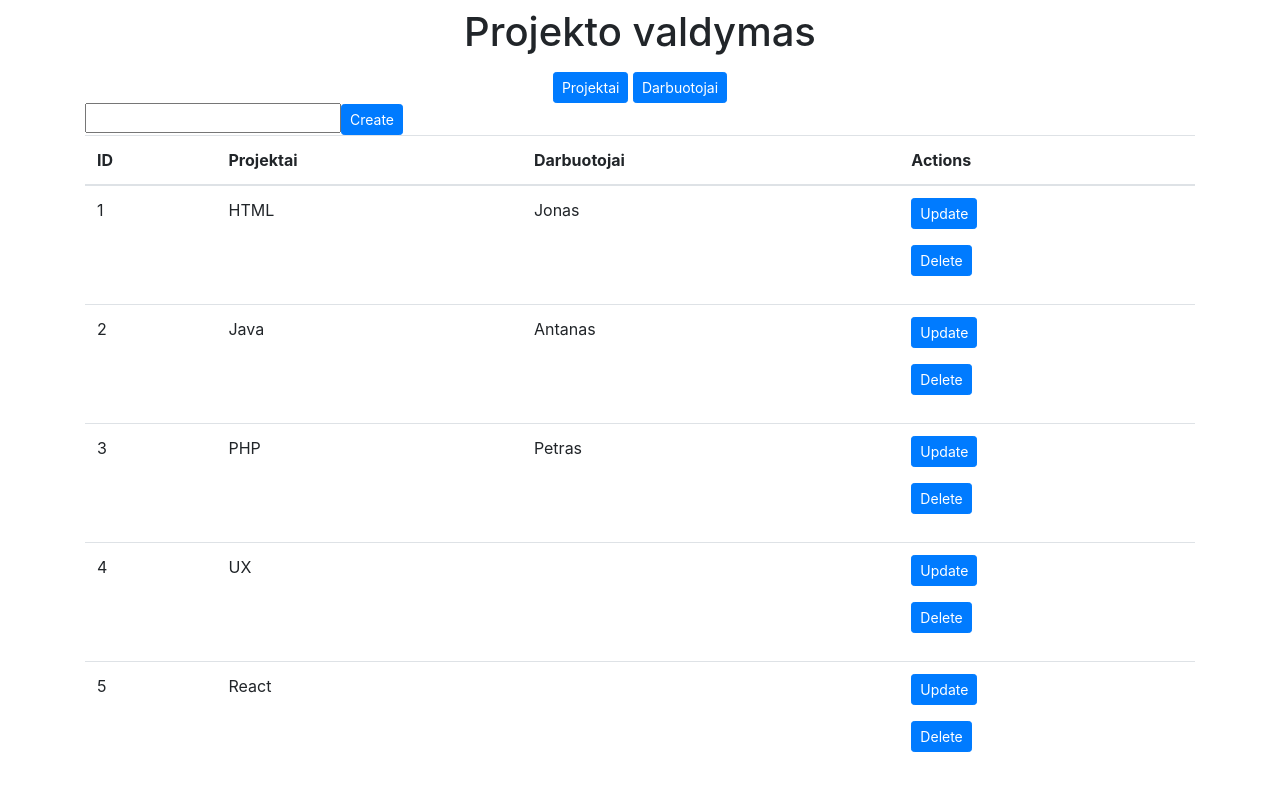
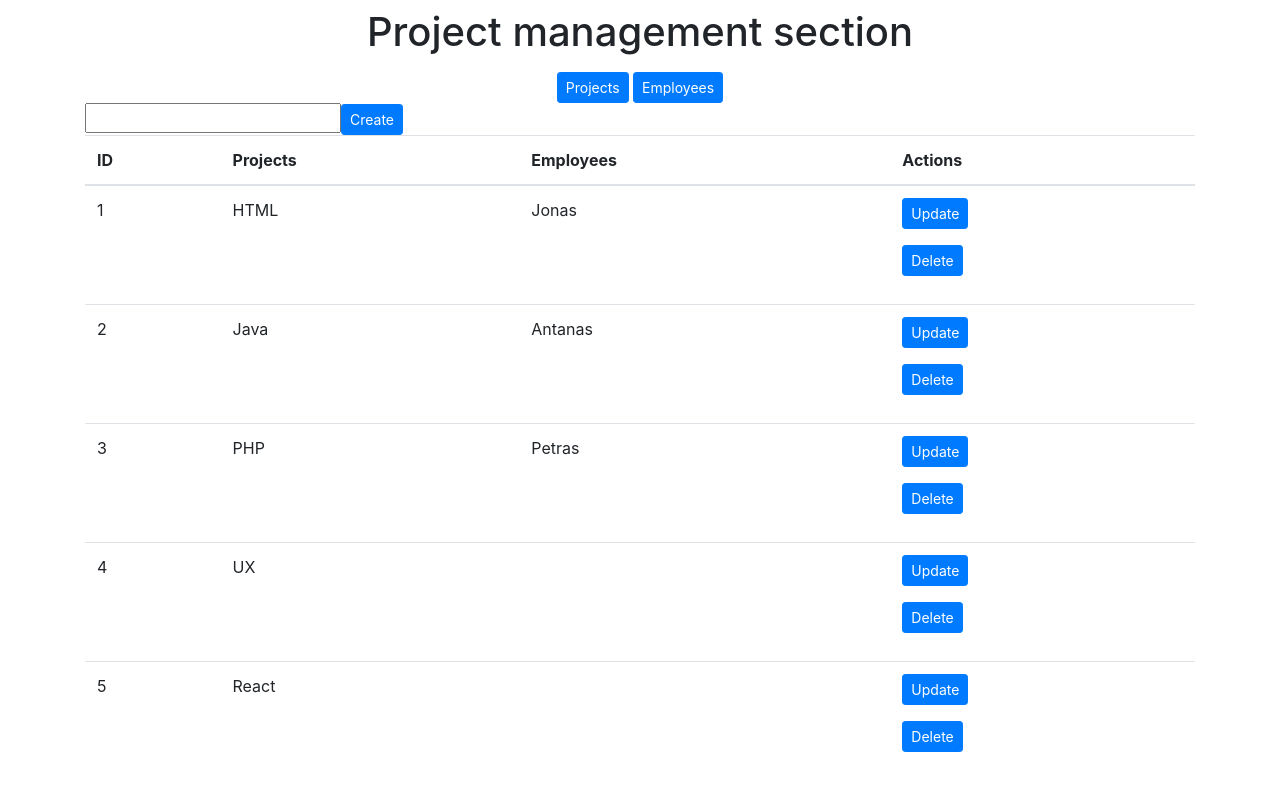
Before and after one commit to bikmanas/Project_Manager_PHP, a PHP site: page /?path=projects in a window 1280 px wide. Run offline with PHP 8.4, Linux system fonts and the light colour scheme; data comes from the database, SQL or seed files in the repository.

Commit message:
Language updated.

```diff
--- a/index.php
+++ b/index.php
@@ -14,15 +14,15 @@
     <header>
         <?php
         if (!isset($_GET['path']) or (isset($_GET['path']) and $_GET['path'] == 'projects')) {
-            echo "<h1 class='text-center p-2'>Projekto valdymas</h1>";
+            echo "<h1 class='text-center p-2'>Project management section</h1>";
         } else {
-            echo "<h1 class='text-center p-2'>Darbuotojų valdymas</h1>";
+            echo "<h1 class='text-center p-2'>Employee management section</h1>";
         }
         ?>
 
         <div class="text-center">
-            <a href="?path=projects" class="btn btn-primary btn-sm">Projektai</a>
-            <a href="?path=employees" class="btn btn-primary btn-sm">Darbuotojai</a>
+            <a href="?path=projects" class="btn btn-primary btn-sm">Projects</a>
+            <a href="?path=employees" class="btn btn-primary btn-sm">Employees</a>
         </div>
     </header>
     <div>
@@ -61,15 +61,15 @@
         echo '<tr>';
         echo '<th>ID</th>';
         if (!isset($_GET['path']) or $_GET['path'] == 'projects') {
-            $title1 = 'Projektai';
+            $title1 = 'Projects';
         } else {
-            $title1 = 'Darbuotojai';
+            $title1 = 'Employees';
         }
         echo '<th>' . $title1 . '</th>';
         if (!isset($_GET['path']) or $_GET['path'] == 'projects') {
-            $title1 = 'Darbuotojai';
+            $title1 = 'Employees';
         } else {
-            $title1 = 'Projektai';
+            $title1 = 'Projects';
         }
         echo '<th>' . $title1 . '</th>';
         echo '<th>Actions</th>';
```
